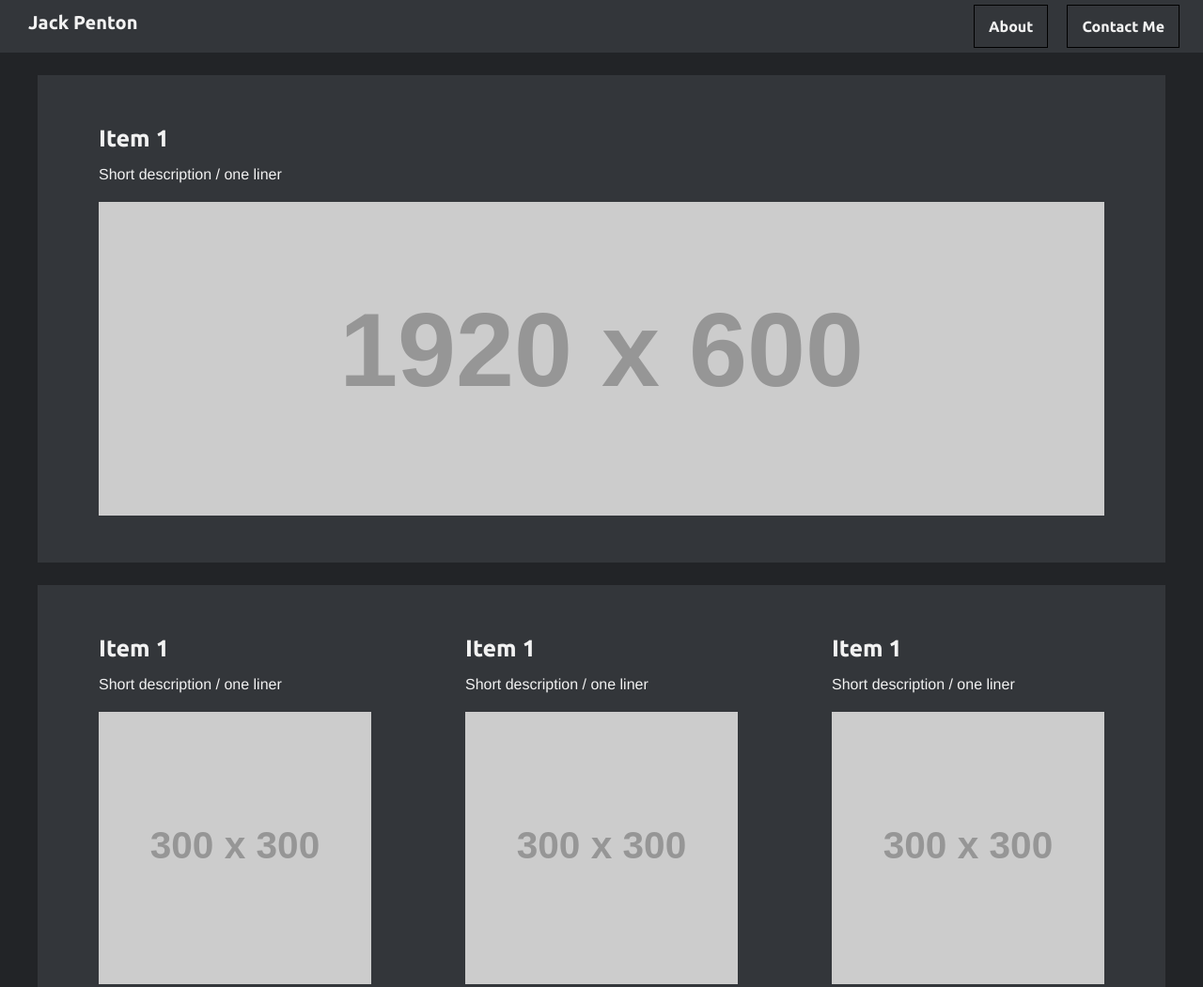
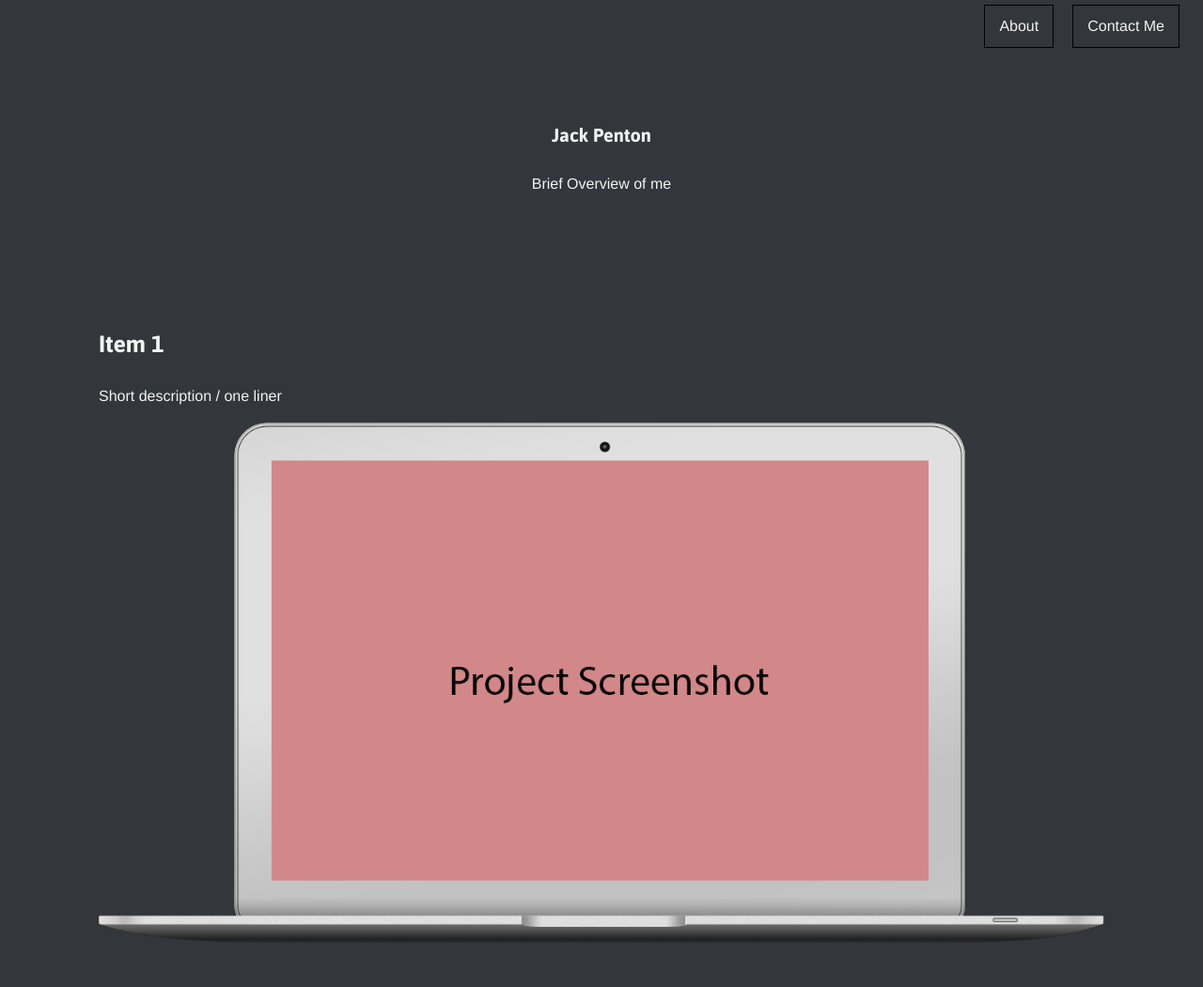
Before and after one commit to Jack-P/portfolio, a website: page index.html in a window 1280 px wide. Shown: the top 1051 px of the page at 94% size. Drawn offline with nearby package versions, Linux system fonts and the light colour scheme; placeholder pictures from the web are drawn by us.

Commit message:
day 3 update

```diff
--- a/index.html
+++ b/index.html
@@ -6,16 +6,26 @@
     <meta name="viewport" content="width=device-width, initial-scale=1.0">
     <title>Jack Penton</title>
     <link rel="stylesheet" href="css/app.css">
-    <link href="https://fonts.googleapis.com/css?family=Raleway|Ubuntu:700" rel="stylesheet">
+    <link href="https://fonts.googleapis.com/css?family=Montserrat|Asap:700" rel="stylesheet">
   </head>
   <body>
 
     <div class="grid-container fluid">
       <div class="grid-x grid-padding-x top-nav">
         <div class="large-12 cell">
-          <h5>Jack Penton</h5>
           <a class="contact" href="#">Contact Me</a>
           <a class="contact" href="#">About</a>
+        </div>
+      </div>
+    </div>
+
+    <br>
+
+    <div class="grid-container">
+      <div class="grid-x">
+        <div class="large-12 centered item cell">
+          <h5>Jack Penton</h5>
+            <p>Brief Overview of me</p>
         </div>
       </div>
     </div>
@@ -27,7 +37,7 @@
         <div class="large-12 item cell">
           <h4>Item 1</h4>
           <p>Short description / one liner</p>
-          <img src="http://via.placeholder.com/1920x600/E89434/FFFFFF">
+          <img src="images/placeholder-main.png">
         </div>
       </div>
     </div>
@@ -37,9 +47,9 @@
     <div class="grid-container">
       <div class="grid-x">
         <div class="large-4 item cell">
-          <h4>Item 1</h4>
-          <p>Short description / one liner</p>
-          <img src="http://via.placeholder.com/300x300/E89434/FFFFFF">
+          <h4>Animation and Canvas</h4>
+          <p>Personal Experiment to help branch out my knowledge of JavaScript and learn how to draw with canvas.</p>
+          <img src="images/animation.gif">
         </div>
         <div class="large-4 item cell">
           <h4>Item 1</h4>
@@ -54,6 +64,16 @@
       </div>
     </div>
 
+    <br>
+
+    <footer>
+      <div class="grid-container fluid">
+        <div class="grid-x">
+          Copyright
+        </div>
+      </div>
+    </footer>
+
     <script src="bower_components/jquery/dist/jquery.js"></script>
     <script src="bower_components/what-input/dist/what-input.js"></script>
     <script src="bower_components/foundation-sites/dist/js/foundation.js"></script>
--- a/scss/_custom.scss
+++ b/scss/_custom.scss
@@ -1,19 +1,25 @@
 
 body {
 	// overflow-x: hidden!important;
-	background: #222427!important;
+	// background: #222427!important;
+	background: #33363a!important;
 	color: #f2f2f2!important;
-	font-family: Raleway;
+	font-family: Montserrat;
 	line-height: 1.7;
 
-	a,h1,h2,h3,h4,h5,h6 {
-		font-family: Ubuntu;
-		font-weight: 700;
+	a {
 		color: #f2f2f2;
 	}
 
+	h1,h2,h3,h4,h5,h6 {
+		font-family: Asap;
+		font-weight: 700;
+		color: #f2f2f2;
+		margin-bottom: 25px;
+	}
+
 	.grid-container {
-		background: #33363a;
+		// background: #33363a;
 		.top-nav {
 			h5 {
 				display: inline-block;
@@ -34,5 +40,8 @@ body {
 		.item-img {
 			padding: 0 50px 50px 50px;
 		}
+		.centered {
+			text-align: center;
+		}
 	}
 }
```
Also changed, not shown: css/app.css, images/animation.gif (added), images/placeholder-main.png (added).
